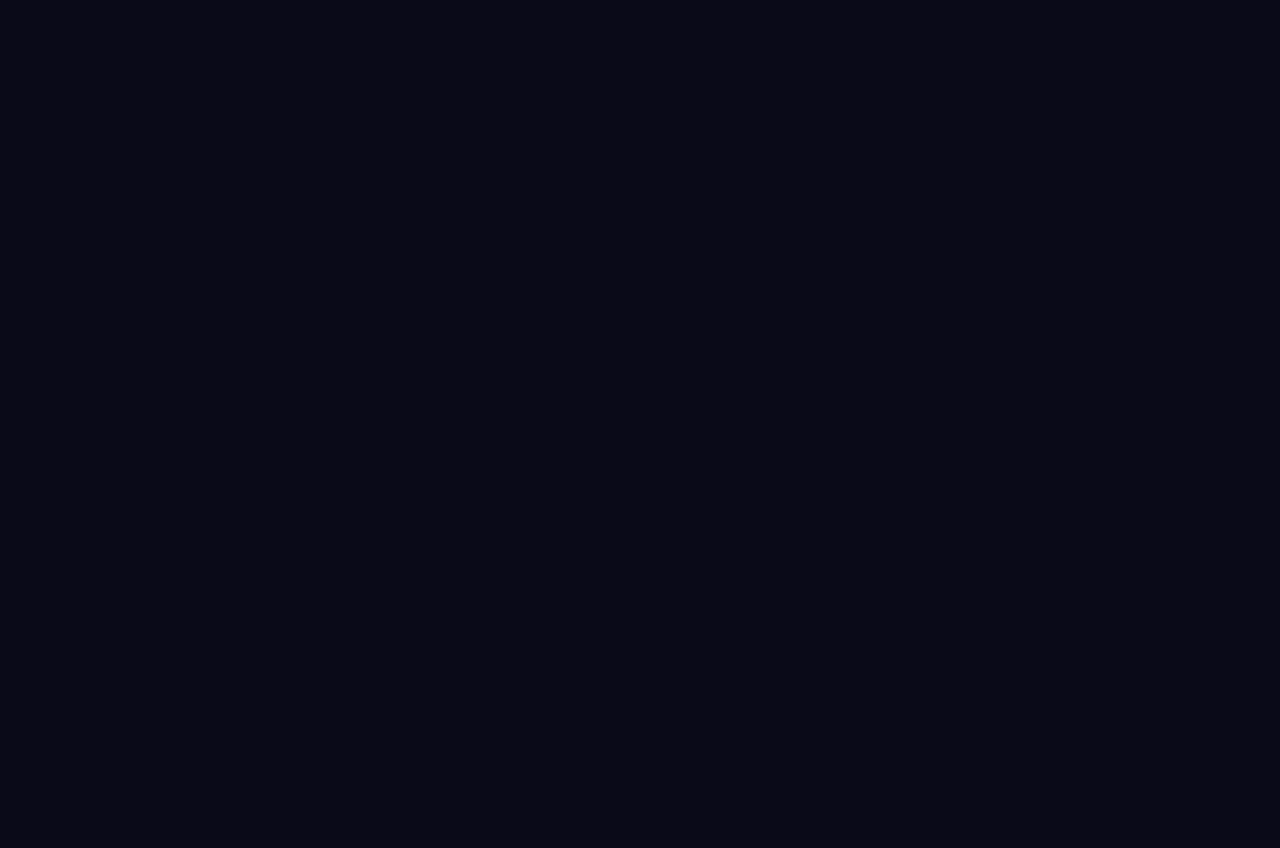
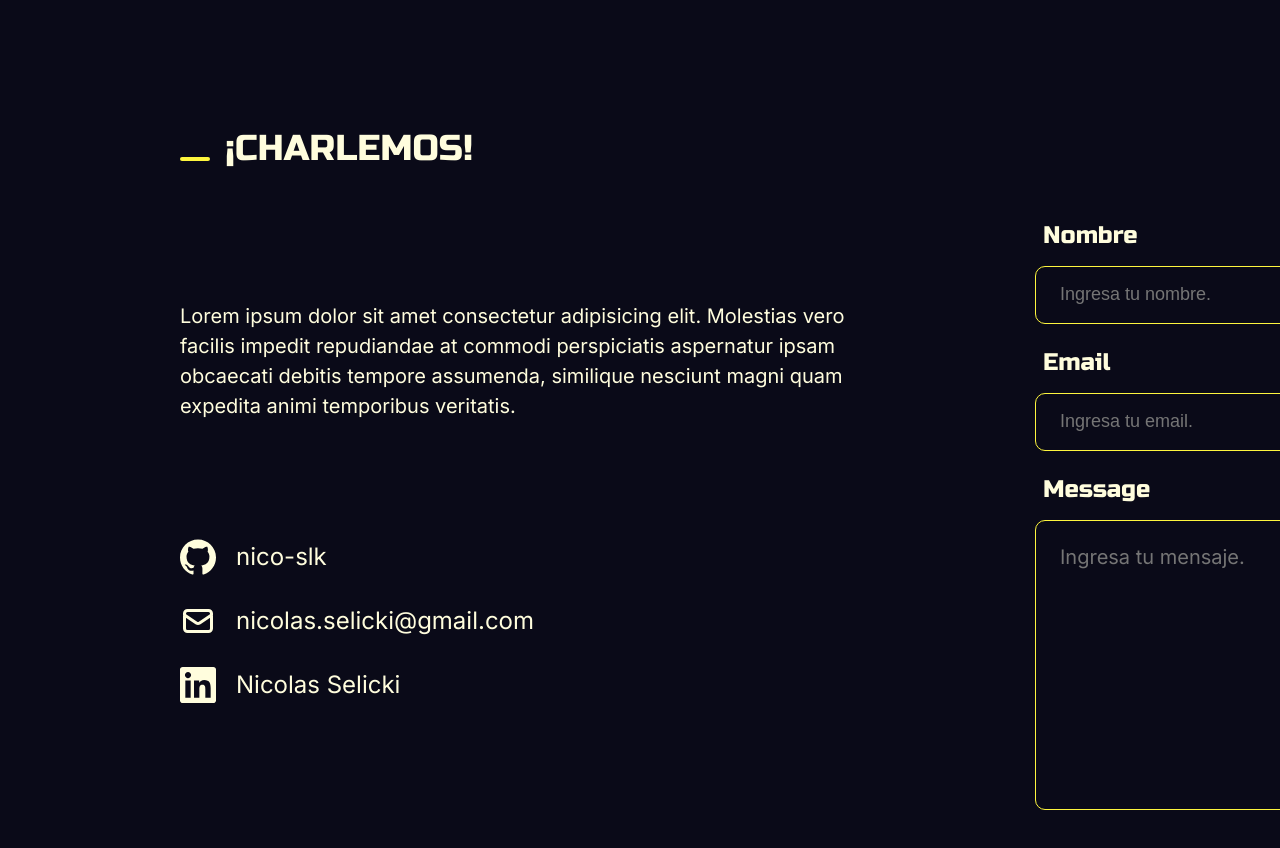
Before and after one commit to nico-slk/portfolio, a React (Vite) app: page / in a window 1280 px wide. Shown: the part 2880-3728 px from the top of the page. Before the commit the page ends 3067 px from the top, so only its background shows below. Built offline with nearby package versions, Linux system fonts and the light colour scheme.

Commit message:
contact component

```diff
--- a/src/App.tsx
+++ b/src/App.tsx
@@ -4,6 +4,7 @@ import { SideBar } from './components/sideBar/SideBar'
 import { CardList } from './components/cards/CardList'
 import { TechnologiesIcons } from './components/TechnologiesIcons'
 import { Experience } from './components/experience/Experience'
+import { Contact } from './components/contact/Contact'
 
 const App = () => {
 
@@ -15,6 +16,7 @@ const App = () => {
       <CardList />
       <TechnologiesIcons />
       <Experience />
+      <Contact />
     </div>
   )
 }
--- /dev/null
+++ b/src/components/contact/Contact.tsx
@@ -0,0 +1,49 @@
+// import { HiOutlineMail } from "react-icons/hi2";
+import { HiOutlineMail } from "react-icons/hi";
+import { SiGithub, SiLinkedin } from "react-icons/si";
+
+export const Contact = () => {
+  return (
+    <div className='contact'>
+
+      <div className='contact__titleBox'>
+        <div className='contact__titleBox--underline'></div>
+        <h1 className='contact__titleBox--title'>¡CHARLEMOS!</h1>
+      </div>
+
+      <div className='contact__box'>
+        <div className='contact__message'>
+          <div className='contact__message--textMessage'>
+            Lorem ipsum dolor sit amet consectetur adipisicing elit. Molestias vero facilis impedit repudiandae at commodi perspiciatis aspernatur ipsam obcaecati debitis tempore assumenda, similique nesciunt magni quam expedita animi temporibus veritatis.
+          </div>
+          <div className='contact__message--links'>
+            <ul>
+              <li> <a href="#"> <SiGithub /> <p>nico-slk</p> </a> </li>
+              <li> <a href="mailto:"> <HiOutlineMail /> <p>nicolas.selicki@gmail.com</p> </a> </li>
+              <li> <a href="#"> <SiLinkedin /> <p>Nicolas Selicki</p> </a > </li>
+            </ul>
+          </div>
+        </div>
+
+        <div className='contact__formBox'>
+          <div className='contact__formBox--form'>
+            <form action='form' autoComplete="off" >
+              <div className='form__input'>
+                <label htmlFor='nombre' className='form__input--label'>Nombre</label>
+                <input type='text' className='form__input--name' id='nombre' placeholder="Ingresa tu nombre." autoComplete='off' />
+              </div>
+              <div className='form__input'>
+                <label htmlFor='email' className='form__input--label'>Email</label>
+                <input type='email' className='form__input--email' id='email' placeholder="Ingresa tu email." />
+              </div>
+              <div className='form__textArea'>
+                <label htmlFor="textArea" className="form__textArea--textAreaLabel">Message</label>
+                <textarea className="form__textArea--message" id="textArea" rows={5} placeholder="Ingresa tu mensaje." />
+              </div>
+            </form>
+          </div>
+        </div>
+      </div>
+    </div>
+  )
+}
--- a/src/components/styles/_app.scss
+++ b/src/components/styles/_app.scss
@@ -3,37 +3,10 @@ $primary-color-light: #FFFDDD;
 $terciary-color: #0A0A18;
 $primary-font: 'Inter', sans-serif;
 $secondary-font: 'Russo One', sans-serif;
+$font-size-description: 18px;
 
 #root {
   margin: 0 auto;
   padding: 50px 180px;
   text-align: center;
 }
-
-// .logo {
-//   height: 6em;
-//   padding: 1.5em;
-//   will-change: filter;
-//   transition: filter 300ms;
-// }
-// .logo:hover {
-//   filter: drop-shadow(0 0 2em #646cffaa);
-// }
-// .logo.react:hover {
-//   filter: drop-shadow(0 0 2em #61dafbaa);
-// }
-
-// @keyframes logo-spin {
-//   from {
-//     transform: rotate(0deg);
-//   }
-//   to {
-//     transform: rotate(360deg);
-//   }
-// }
-
-// @media (prefers-reduced-motion: no-preference) {
-//   a:nth-of-type(2) .logo {
-//     animation: logo-spin infinite 20s linear;
-//   }
-// }
--- /dev/null
+++ b/src/components/styles/_contact.scss
@@ -0,0 +1,141 @@
+.contact {
+    display: flex;
+    flex-direction: column;
+    margin-bottom: 120px;
+
+    &__titleBox {
+        @extend .cardList__titleBox;
+
+        &--underline {
+            @extend .cardList__titleBox--underline;
+        }
+
+        &--title {
+            @extend .cardList__titleBox--title;
+        }
+    }
+
+    &__box {
+        display: flex;
+        flex-direction: row;
+
+        .contact__message {
+            display: flex;
+            flex-direction: column;
+            align-items: start;
+            width: 50%;
+
+            &--textMessage {
+                text-align: start;
+                margin: 80px 50px 0 0;
+                font-size: 20px;
+                line-height: 30px;
+            }
+
+            &--links {
+                display: flex;
+                flex-direction: row;
+                margin-top: 90px;
+
+                ul {
+                    li {
+                        list-style-type: none;
+
+                        svg {
+                            font-size: 36px;
+                        }
+
+                        a {
+                            display: flex;
+                            text-decoration: none;
+                            align-items: center;
+                            margin: 28px 0;
+
+                            p {
+                                margin-left: 20px;
+                                font-size: 24px;
+                            }
+                        }
+                    }
+                }
+            }
+        }
+
+        .contact__formBox {
+            width: 50%;
+            display: flex;
+            justify-content: center;
+
+            &--form {
+
+                .form {
+
+                    &__input {
+                        display: flex;
+                        flex-direction: column;
+                        margin: 0 0 24px 0;
+                        width: 600px;
+
+                        &--label {
+                            text-align: start;
+                            margin: 0 0 16px 8px;
+                            font-size: 24px;
+                            font-family: $secondary-font;
+                        }
+
+                        &--name,
+                        &--email {
+                            background-color: $terciary-color;
+                            border: solid 1px $primary-color;
+                            border-radius: 10px;
+                            padding-left: 24px;
+                            font-weight: 400;
+                            font-size: $font-size-description;
+                            height: 56px;
+
+                            &:focus {
+                                background-color: $terciary-color;
+                            }
+                        }
+                    }
+
+                    &__textArea {
+                        @extend .form__input;
+
+                        &--textAreaLabel {
+                            @extend .form__input--label;
+                        }
+
+                        &--message {
+                            height: 240px;
+                            border-radius: 10px;
+                            padding: 24px;
+                            font-size: 20px;
+                            overflow: scroll;
+                            resize: none;
+                            overflow-x: hidden;
+                            background-color: $terciary-color;
+                            font-family: $primary-font;
+                            border: solid 1px $primary-color;
+
+                            &:focus {
+                                background-color: $terciary-color;
+                            }
+
+                            &::-webkit-scrollbar {
+                                width: .3em;
+                                margin: 20px;
+                            }
+
+                            &::-webkit-scrollbar-thumb {
+                                -webkit-box-shadow: inset 0 0 6px $terciary-color;
+                                border-radius: 10px;
+                                background-color: $primary-color-light;
+                            }
+                        }
+                    }
+                }
+            }
+        }
+    }
+}
--- a/src/components/styles/_header.scss
+++ b/src/components/styles/_header.scss
@@ -63,7 +63,7 @@
     &__myDescription {
       display: flex;
       text-align: left;
-      font-size: 18px;
+      font-size: $font-size-description;
       line-height: 30px;
       margin-bottom: 50px;
       font-family: $primary-font;
--- a/src/components/styles/_navbar.scss
+++ b/src/components/styles/_navbar.scss
@@ -1,6 +1,6 @@
 .navbar {
   font-family: $secondary-font;
-  font-size: 18px;
+  font-size: $font-size-description;
 
   &__ul {
     display: flex;
--- a/src/components/styles/index.scss
+++ b/src/components/styles/index.scss
@@ -5,6 +5,7 @@
 @import './card';
 @import './technologies';
 @import './experience';
+@import './contact';
 
 * {
   margin: 0;
@@ -20,8 +21,4 @@ body {
   max-width: 1920px;
   min-width: 1900px;
   margin: 0 auto;
-  // .borderSolid {
-  //   border: solid 1px $primary-color-light;
-  //   box-sizing: border-box;
-  // }
 }
```
Also changed, not shown: src/components/styles/_experience.scss (+25 -9 lines), src/components/experience/Experience.tsx (indentation only).
